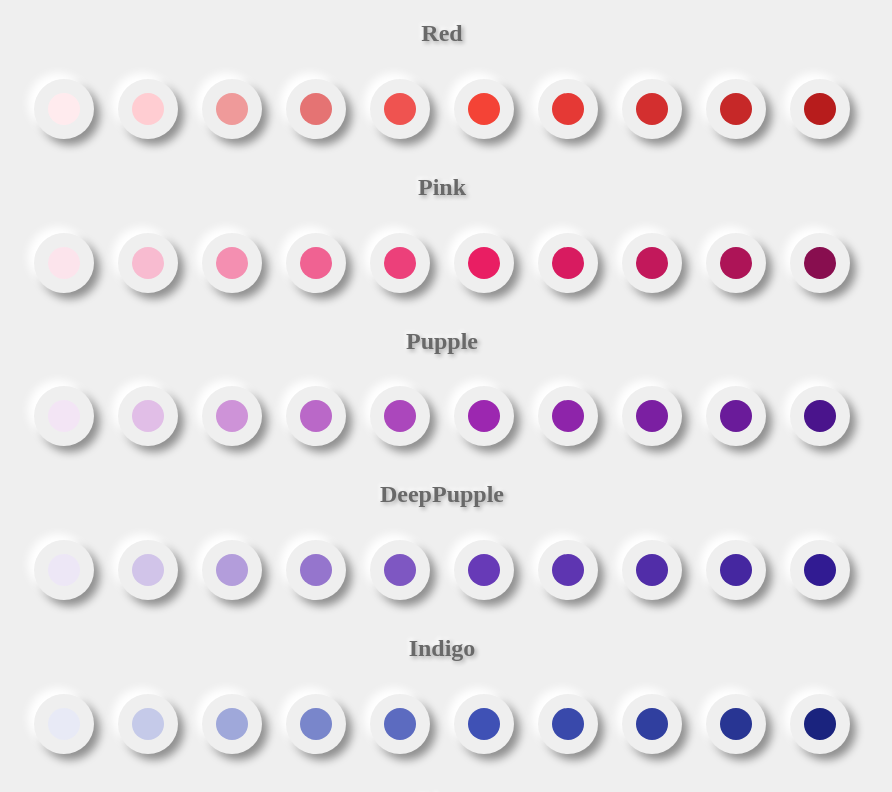
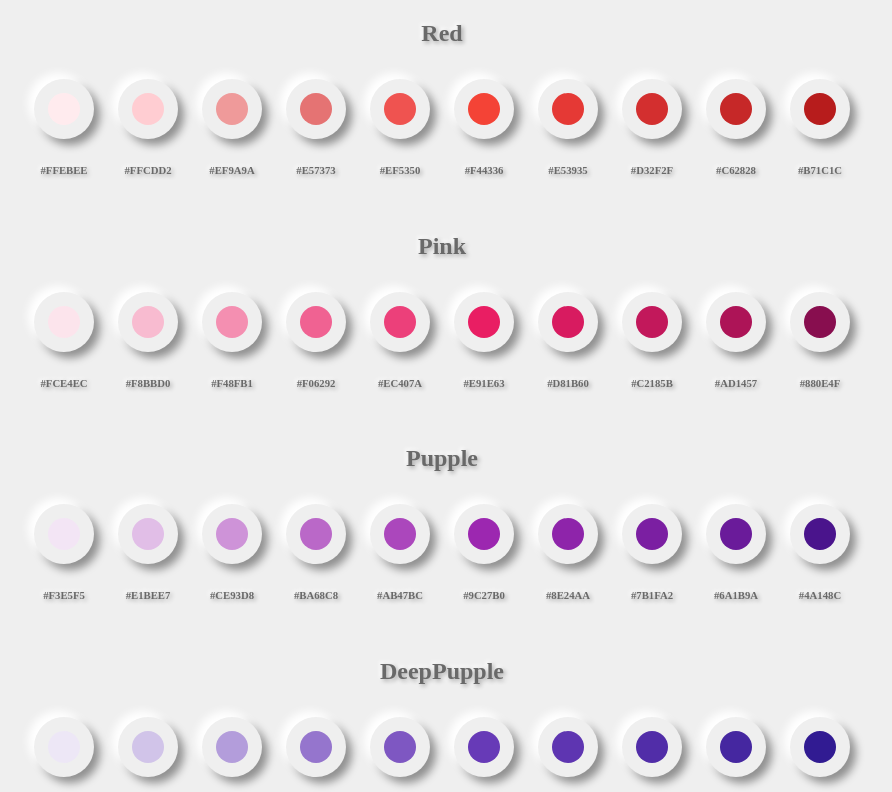
Before and after one commit to seonk94/buba-colors, a Vue app: page / in a window 1280 px wide. Shown: the top 792 px of the page, without its empty margins (198-1090 px from the left). Built offline with nearby package versions, Linux system fonts and the light colour scheme.

Commit message:
feat: Add Color text

```diff
--- a/src/components/ColorButton.vue
+++ b/src/components/ColorButton.vue
@@ -4,6 +4,7 @@
         <div class="circle" :style="circleStyle">
         </div>
     </button>
+    <h6 class="color-text shadow-text" @click="copyToClipboard">{{ color }}</h6>
   </div>
 </template>
 
@@ -50,6 +51,9 @@ export default defineComponent({
     padding: 12px;
     flex: 1;
     text-align: center;
+
+    display: flex;
+    flex-direction: column;
     .color-button {
         box-shadow: -6px -6px 9px 0px white, 6px 6px 9px rgba(0, 0, 0, 0.4);
         font-size: 20px;
@@ -105,6 +109,13 @@ export default defineComponent({
             border-radius: 50%;
         }
     }
+
+    .color-text {
+        &:hover {
+            cursor: pointer;
+            text-decoration: underline;
+        }
+    }
 }
 
 </style>
```
